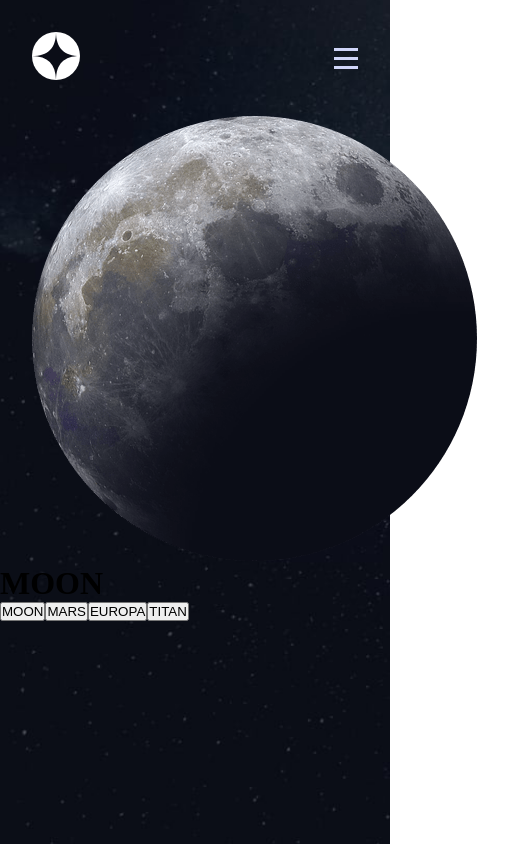
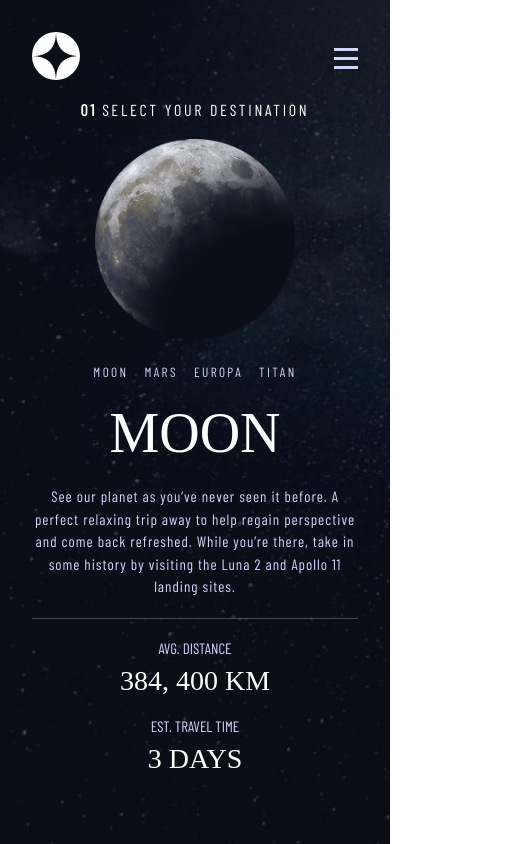
Before and after one commit to mercadorico/space-tourism, a React (Create React App) app: page /destination in a window 390 px wide. Shown: the whole page, 509 px wide, since content can reach past the window. Built offline with nearby package versions, Linux system fonts and the light colour scheme; a web font is replaced by a local one.

Commit message:
Add details to destination route and style the page for mobile.

```diff
--- a/src/components/destination/Destination.jsx
+++ b/src/components/destination/Destination.jsx
@@ -13,14 +13,35 @@ function Destination(props) {
 
     return (
         <div>
-            <img src={destinationDetails[props.selectIndex].img} alt='destination-img' />
-            <h1>{destinationDetails[props.selectIndex].name}</h1>
-            <div className='button__container'>
-                {/* When you need to invoke a function that needs an argument, wrap it inside another function.*/}
-                <button onClick={() => {props.handleClick(0)}}>MOON</button>
-                <button onClick={() => {props.handleClick(1)}}>MARS</button>
-                <button onClick={() => {props.handleClick(2)}}>EUROPA</button>
-                <button onClick={() => {props.handleClick(3)}}>TITAN</button>
+            <div className='destination__flex-container'>
+                <div className='destination__heading'><strong>01</strong>SELECT YOUR DESTINATION</div>
+                <div className='destination-img'>
+                    <img className='destination__img' src={destinationDetails[props.selectIndex].img} alt='destination-img'/>
+                </div>
+
+                <div className='destination__button-container'>
+                    {/* When you need to invoke a function that needs an argument, wrap it inside another function.*/}
+                    <button onClick={() => {props.handleClick(0)}}>MOON</button>
+                    <button onClick={() => {props.handleClick(1)}}>MARS</button>
+                    <button onClick={() => {props.handleClick(2)}}>EUROPA</button>
+                    <button onClick={() => {props.handleClick(3)}}>TITAN</button>
+                </div>
+
+                <div className='destination__name'>{destinationDetails[props.selectIndex].name}</div>
+
+                <p className='destination_description'>{destinationDetails[props.selectIndex].description}</p>
+
+                <hr className='destination__hr'></hr>
+
+                <div className='destination__avg-distance'>
+                    <p>AVG. DISTANCE</p>
+                    <div>{destinationDetails[props.selectIndex].distance} KM</div>
+                </div>
+
+                <div className='destination__travel-time'>
+                    <p>EST. TRAVEL TIME</p>
+                    <div>{destinationDetails[props.selectIndex].travelTime}</div>
+                </div>
             </div>
         </div>
     )
--- a/src/components/destination/destination.css
+++ b/src/components/destination/destination.css
@@ -5,6 +5,68 @@ body.destination {
     -moz-background-size: cover;
     -o-background-size: cover;
     background-size: cover;
+}
+.destination__flex-container {
+    display: flex;
+    flex-direction: column;
+    margin: 1rem 2rem;
+    align-items: center;
+    justify-content: space-between;
+    min-height: 80vh;
+}
+.destination__heading {
+    font-family: var(--font-subheading);
+    color: var(--color-heading);
+    letter-spacing: 2.7px;
+}
+
+.destination__img {
+    width: 12.5rem;
+}
+
+button {
+    background: none;
+    border: none;
+    font-family: var(--font-subheading);
+    color: var(--color-subheading);
+    letter-spacing: 2.36px;
+    margin: 0 0.5rem;
+}
+
+.destination__name {
+    font-family: var(--font-heading);
+    color: var(--color-heading);
+    font-size: 3.5rem;
+}
+
+.destination_description {
+    font-family: var(--font-subheading);
+    color: var(--color-subheading);
+    font-size: 0.94rem;
+    text-align: center;
+    letter-spacing: 1px;
+    line-height: 150%;
+}
+
+.destination__hr {
+    z-index: -1;
+    width: 100%;
+    margin: 0;
+}
+
+.destination__avg-distance > p, .destination__travel-time > p{
+    font-family: var(--font-subheading);
+    color: var(--color-subheading);
+    font-size: 0.94rem;
+    text-align: center;
+}
+
+.destination__avg-distance > div, .destination__travel-time > div{
+    font-family: var(--font-heading);
+    color: var(--color-heading);
+    font-size: 1.75rem;
+    text-align: center;
+    margin-top: 0.5rem;
 }
 
 /* when width gets larger than 481px and smaller than 768px */
--- a/src/components/destination/exportDetails.js
+++ b/src/components/destination/exportDetails.js
@@ -11,7 +11,7 @@ const moonDetails = {
 const marsDetails = {
     img: Mars,
     name: 'MARS',
-    description: 'See our planet as you’ve never seen it before. A perfect relaxing trip away to help regain perspective and come back refreshed. While you’re there, take in some history by visiting the Luna 2 and Apollo 11 landing sites.',
+    description: 'Don’t forget to pack your hiking boots. You’ll need them to tackle Olympus Mons, the tallest planetary mountain in our solar system. It’s two and a half times the size of Everest!',
     distance: '225 MIL.',
     travelTime: '9 MONTHS'
 }
@@ -19,7 +19,7 @@ const marsDetails = {
 const europaDetails = {
     img: Europa,
     name: 'EUROPA',
-    description: 'See our planet as you’ve never seen it before. A perfect relaxing trip away to help regain perspective and come back refreshed. While you’re there, take in some history by visiting the Luna 2 and Apollo 11 landing sites.',
+    description: 'The smallest of the four Galilean moons orbiting Jupiter, Europa is a winter lover’s dream. With an icy surface, it’s perfect for a bit of ice skating, curling, hockey, or simple relaxation in your snug wintery cabin.',
     distance: '628 MIL.',
     travelTime: '3 YEARS'
 }
@@ -27,7 +27,7 @@ const europaDetails = {
 const titanDetails = {
     img: Titan,
     name: 'TITAN',
-    description: 'See our planet as you’ve never seen it before. A perfect relaxing trip away to help regain perspective and come back refreshed. While you’re there, take in some history by visiting the Luna 2 and Apollo 11 landing sites.',
+    description: 'The only moon known to have a dense atmosphere other than Earth, Titan is a home away from home (just a few hundred degrees colder!). As a bonus, you get striking views of the Rings of Saturn.',
     distance: '1.6 BIL.',
     travelTime: '7 YEARS'
 }
--- a/src/components/navbar/Navbar.jsx
+++ b/src/components/navbar/Navbar.jsx
@@ -32,7 +32,7 @@ function Navbar() {
         <div className="navbar navbar--flex-container">
             {/* image container */}
             <div className='navbar__img-container--flex-item'>
-                <img src={logo} alt='logo' />
+                <img className='navbar__img' src={logo} alt='logo' />
             </div>
 
             {/* navbar menu for mobile */}
@@ -40,8 +40,8 @@ function Navbar() {
                 <div className='navbar__menu--flex-item'>
                     {
                         toggleMenu ?
-                            <img src={close} onClick = {() => {setToggleMenu(false)}} className='menu-logo' alt='navbar__menu'/>
-                            : <img src={menu} onClick = {() => {setToggleMenu(true)}} className='menu-logo' alt='navbar__menu'/>
+                            <img src={close} onClick = {() => {setToggleMenu(false)}} className='menu-logo navbar__img' alt='navbar__menu'/>
+                            : <img src={menu} onClick = {() => {setToggleMenu(true)}} className='menu-logo navbar__img' alt='navbar__menu'/>
                     }
                 </div>
                 {
--- a/src/components/navbar/navbar.css
+++ b/src/components/navbar/navbar.css
@@ -8,7 +8,7 @@ a {
     margin: 0 0.1rem;
 }
 
-img {
+img.navbar__img {
     margin-left: 2rem;
     margin-top: 2rem;
     margin-right: 2rem;
```
